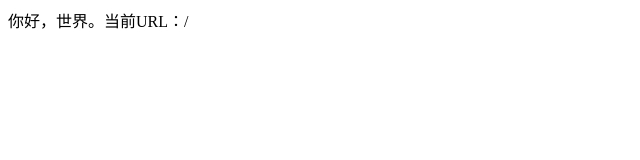
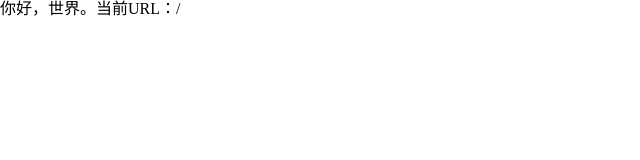
Before and after one commit to ppxb/universe-g, a Gatsby site: page / in a window 1280 px wide. Shown: the whole page, without its empty margins (0-640 px from the left). Built offline with nearby package versions, Linux system fonts and the light colour scheme; Gatsby itself is replaced by a stand-in of ours.

Commit message:
chore: add styled-components and init global styles

```diff
--- a/package.json
+++ b/package.json
@@ -14,13 +14,17 @@
     "test": "echo \"Write tests! -> https://gatsby.dev/unit-testing\" && exit 1"
   },
   "dependencies": {
+    "framer-motion": "^3.3.0",
     "gatsby": "^2.26.1",
     "prop-types": "^15.7.2",
     "react": "^16.12.0",
     "react-dom": "^16.12.0",
+    "styled-components": "^5.2.1",
+    "styled-normalize": "^8.0.7",
     "typescript": "^4.1.5"
   },
   "devDependencies": {
+    "@types/styled-components": "^5.1.7",
     "prettier": "2.2.1"
   },
   "bugs": {
--- a/src/components/layout.tsx
+++ b/src/components/layout.tsx
@@ -1,13 +1,20 @@
 import React from 'react'
 import PropTypes from 'prop-types'
+// store
 import { useStoreState } from '../store'
+// styled components
+import { ThemeProvider } from 'styled-components'
+import { darkTheme, GlobalStyles, lightTheme } from '../styles/global'
 
 const Layout: React.FC = ({ children }) => {
-  const state = useStoreState()
-  console.log(state.theme)
+  const { theme } = useStoreState()
 
   return (
-    <main>{ children }</main>
+    <ThemeProvider theme={ theme === 'dark' ? darkTheme : lightTheme }>
+      <GlobalStyles />
+      <main>{ children }</main>
+    </ThemeProvider>
+
   )
 }
 
--- /dev/null
+++ b/src/styles/global.tsx
@@ -0,0 +1,18 @@
+import { createGlobalStyle } from 'styled-components'
+import { normalize } from 'styled-normalize'
+
+export const GlobalStyles = createGlobalStyle`
+  ${ normalize }
+  * {
+    text-decoration: none;
+  }
+
+  html {
+    box-sizing: border-box;
+    -webkit-font-smoothing: antialiased;
+    font-size: 16px;
+  }
+`
+
+export const darkTheme = {}
+export const lightTheme = {}
```
